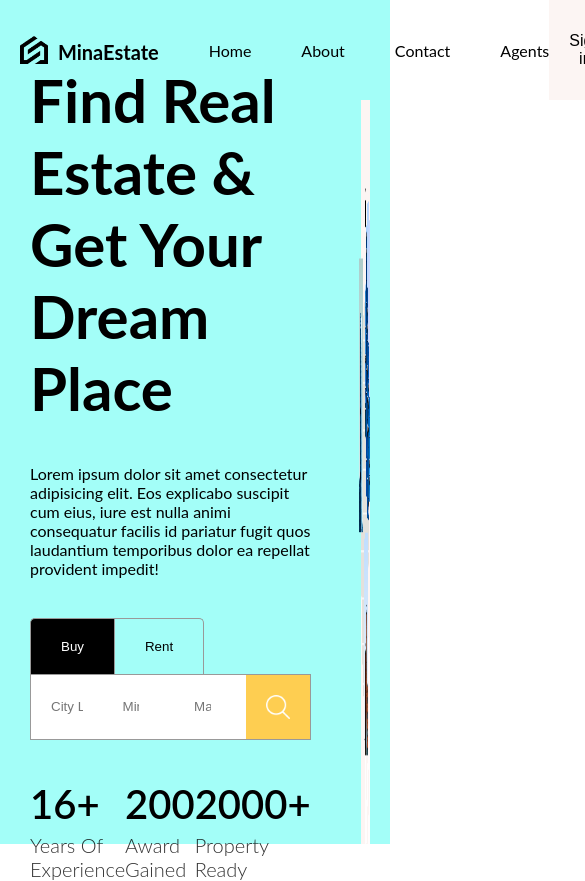
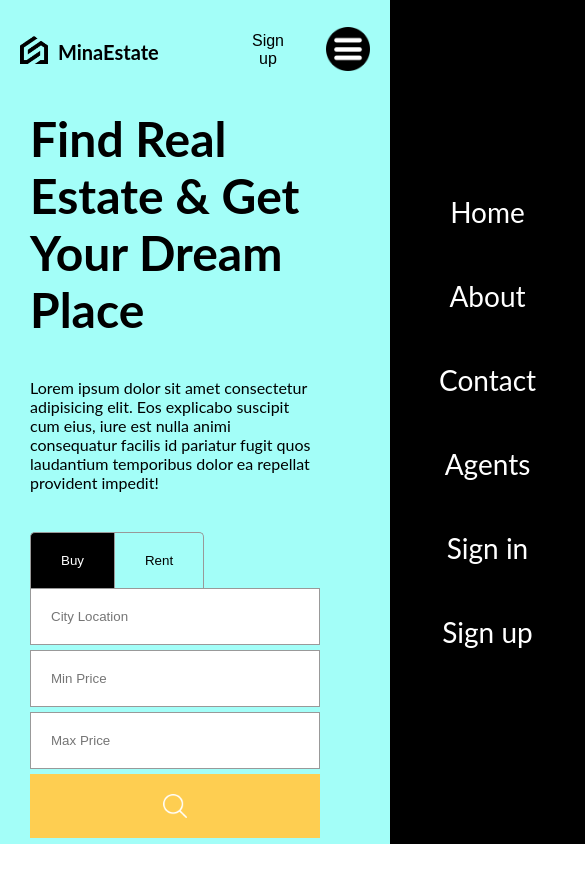
Before and after one commit to MohamedBerbouchi/real-estate-app, a React (Vite) app in the folder client/: page / in a window 390 px wide. Shown: the top 881 px of the page, 585 px wide, since content can reach past the window. After the commit the page ends 844 px from the top, so only its background shows below. Built offline with nearby package versions, Linux system fonts and the light colour scheme.

Commit message:
add menu and responsive

```diff
--- a/client/src/components/filter/filter.scss
+++ b/client/src/components/filter/filter.scss
@@ -1,3 +1,5 @@
+@import '../../responsive.scss';
+
 .filter{
     display: flex;
     flex-direction: column;
@@ -24,15 +26,29 @@
             &:last-child{
                 border-top-right-radius: 5px;
             }
+        @include sm{
+            border-bottom: none;
+        }
         }
     }
     form{
         display: flex;
         border: 1px solid #999;
+        @include sm{
+            flex-direction: column;
+            width: 100%;
+            border: none;
+            gap: 5px;
+          }
         input{
             padding: 20px;
             border: none;
             width: 30%;
+            @include sm{
+                gap: 5px;
+                border: 1px solid #999;
+                width: 100%;
+              }
         }
         button{
             display: flex;
--- a/client/src/components/navbar/nav.jsx
+++ b/client/src/components/navbar/nav.jsx
@@ -1,33 +1,59 @@
-import React from 'react'
-import { Link } from 'react-router-dom'
-import './nav.scss'
+import React, { useState } from "react";
+import { Link } from "react-router-dom";
+import "./nav.scss";
 function Navbar() {
+  const [open, setOpen] = useState(false);
+  console.log(open);
   return (
     <nav>
       <div className="left">
-          <Link to='/' className="logo link">
+        <Link to="/" className="logo link">
           <img src="/logo.png" alt="" />
           <span>MinaEstate</span>
         </Link>
-          <Link to='/'  className='link'>
+        <Link to="/" className="link">
           Home
         </Link>
-          <Link to='/' className='link'>
+        <Link to="/" className="link">
           About
         </Link>
-          <Link to='/' className='link'>
+        <Link to="/" className="link">
           Contact
         </Link>
-          <Link to='/' className='link'>
+        <Link to="/" className="link">
           Agents
         </Link>
       </div>
       <div className="right">
         <button>Sign in</button>
         <button>Sign up</button>
+        <div className="menu" onClick={() => setOpen(!open)}>
+          <img src="/menu.png" alt="" />
+        </div>
+        <div className={open ? "mobile_menu active" : "mobile_menu"}>
+          <Link to="/" className="link">
+            Home
+          </Link>
+          <Link to="/" className="link">
+            About
+          </Link>
+          <Link to="/" className="link">
+            Contact
+          </Link>
+          <Link to="/" className="link">
+            Agents
+          </Link>
+          <Link to="/" className="link">
+            Sign in
+          </Link>
+          <Link to="/" className="link">
+           Sign up
+          </Link>
+        </div>
+
       </div>
     </nav>
-  )
+  );
 }
 
-export default Navbar
+export default Navbar;
--- a/client/src/components/navbar/nav.scss
+++ b/client/src/components/navbar/nav.scss
@@ -1,3 +1,5 @@
+@import '../../responsive.scss';
+
 nav{
     width: 100%;
     height: 100px;
@@ -10,6 +12,7 @@ nav{
         align-items: center;
         gap: 50px;
         .logo{
+
             display: flex;
             gap: 10px;
             cursor: pointer;
@@ -18,6 +21,12 @@ nav{
             text-transform: capitalize;
             span{
                 align-self: flex-end;
+                @include md{
+                    display: none;
+                   }
+                   @include sm{
+                    display: flex;
+                }
             }
             img{
                 width: 28px;
@@ -25,10 +34,16 @@ nav{
             }
         }
         .link{
+           &:not(:first-child){
+            @include sm{
+                display: none;
+            }
+           }
             transition: transform 0.3s ease;
             &:hover{
                 transform: scale(1.01);
             }
+
         }
 
     }
@@ -40,6 +55,9 @@ nav{
         justify-content: flex-end;
         align-items: center;
         gap: 20px;
+        @include md{
+            background-color: transparent;
+        }
         button{
             font-size: 16px;
             border: none;
@@ -51,6 +69,45 @@ nav{
             margin-right: 10px;
 
             }
+            &:first-child{
+                @include sm{
+                    display: none;
+                }
+            }
         }
+        .menu{
+            z-index: 99999;
+            display: none;
+            cursor: pointer;
+            img{
+                width: 44px;
+                height: 44px;
+            }
+            @include sm{
+                display: block;
+            }
+        }
+
+    }
+
+.mobile_menu{
+    position: absolute;
+    top: 0;
+    right: -50%;
+    height: 100vh;
+    width: 50%;
+    background-color: black;
+    color:  white;
+    display: flex;
+    flex-direction: column;
+    align-items: center;
+    justify-content: center;
+    gap: 50px;
+    font-size: 28px;
+    transition: all 0.5s ease;
+    &.active{
+        right: 0;
+
     }
 }
+}
--- a/client/src/pages/home/homepage.scss
+++ b/client/src/pages/home/homepage.scss
@@ -1,3 +1,5 @@
+@import '../../responsive.scss';
+
 .home {
   height: 100%;
   width: 100%;
@@ -14,14 +16,23 @@
       flex-direction: column;
       justify-content: center;
       gap: 40px;
+      @include sm{
+        justify-content: flex-start;
+      }
       h1 {
         font-size: 60px;
         text-transform: capitalize;
+        @include md{
+          font-size: 48px;
+         }
       }
       .boxes {
         width: 100%;
         display: flex;
         justify-content: space-between;
+        @include sm{
+         display: none;
+        }
         .box {
           display: flex;
           flex-direction: column;
@@ -48,6 +59,9 @@
     justify-content: flex-end;
     img{
         width: 115%;
-    }
+    }  @include md{
+      display: none;
+     }
+
   }
 }
--- a/client/src/pages/list/listpage.scss
+++ b/client/src/pages/list/listpage.scss
@@ -1,11 +1,14 @@
+@import '../../responsive.scss';
 .listpage {
   height: 100%;
   display: flex;
+
   .content {
   padding: 10px;
     overflow-y: auto;
     flex: 3;
     height: 100%;
+
     h1{
         font-size: 24px;
         font-weight: 300;
@@ -63,5 +66,8 @@
     flex: 2;
     height: 100%;
     background-color: var(--light-yellow);
+    @include md{
+     display: none;
+    }
   }
 }
```
Lines whose indentation alone changed are shown as unchanged.
